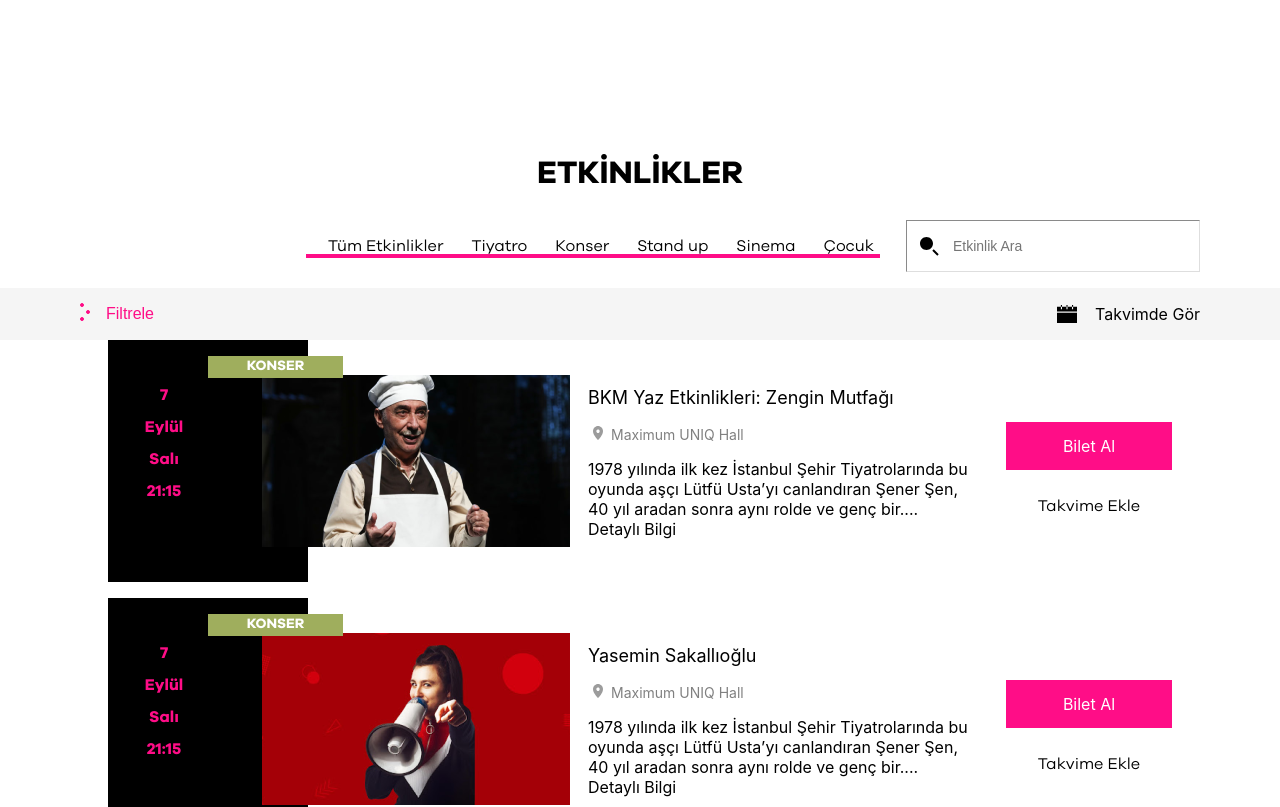
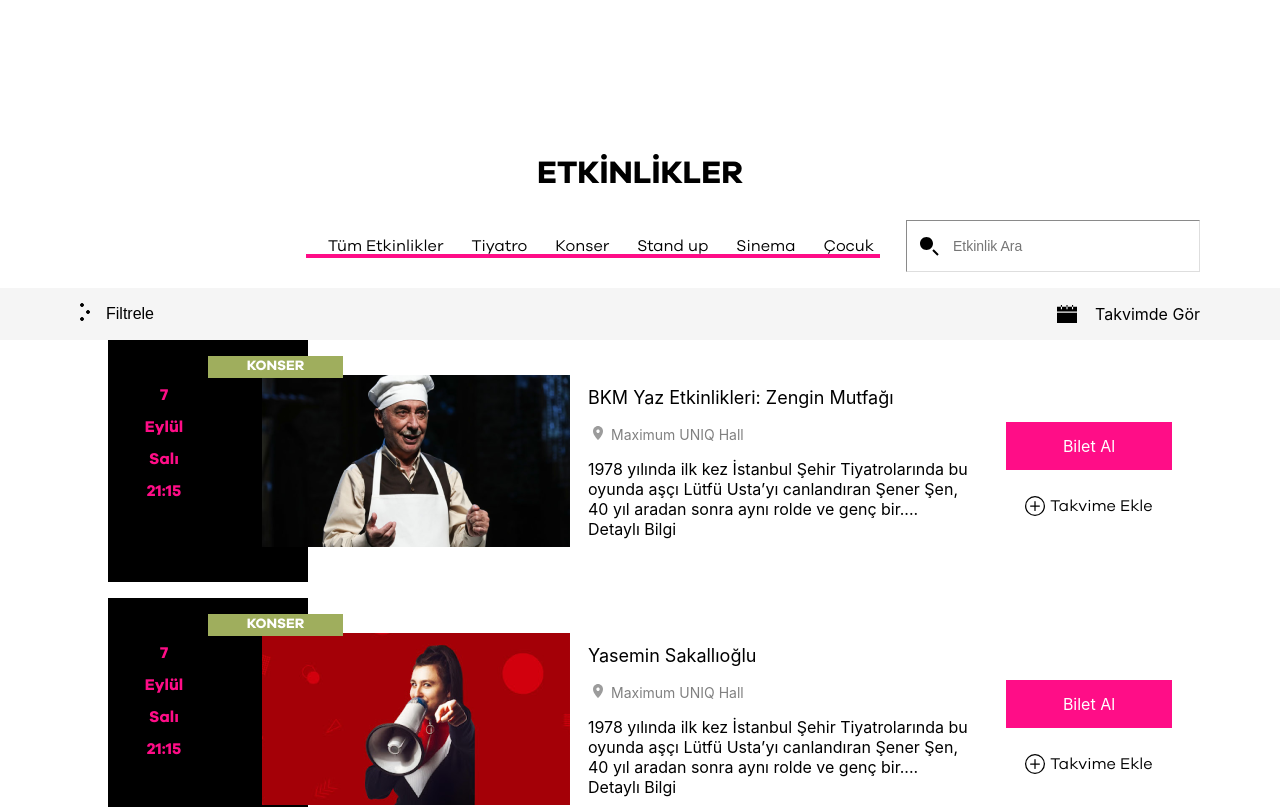
Before and after one commit to mertyatir/madde22challange, a React (Create React App) app: page / in a window 1280 px wide. Shown: the top 807 px of the page. Built offline with nearby package versions, Linux system fonts and the light colour scheme; some icons are missing.

Commit message:
takvime eklendi

```diff
--- a/src/App.css
+++ b/src/App.css
@@ -148,7 +148,7 @@ h2 {
   background-color: var(--white-smoke);
 }
 
-.filterButton {
+.filterButton.active {
   display: flex;
   appearance: none;
   align-items: center;
@@ -172,6 +172,34 @@ h2 {
   border-width: 0;
   border-style: solid;
   box-sizing: border-box;
+  cursor: pointer;
+}
+
+.filterButton.inactive {
+  display: flex;
+  appearance: none;
+  align-items: center;
+  justify-content: center;
+  user-select: none;
+  position: relative;
+  white-space: nowrap;
+  vertical-align: middle;
+  outline: transparent solid 2px;
+  outline-offset: 2px;
+  width: auto;
+  height: 26px;
+  min-width: auto;
+  font-size: 16px;
+  padding-inline-start: 0.75rem;
+  padding-inline-end: 0.75rem;
+  background: none;
+  color: black;
+  margin: 0px;
+  padding: 0px;
+  border-width: 0;
+  border-style: solid;
+  box-sizing: border-box;
+  cursor: pointer;
 }
 
 .filterSectionDivider {
@@ -328,6 +356,9 @@ h2 {
   min-width: 135px;
   font-size: 16px;
   font-family: GalanoGrotesqueRegular;
+  display: flex;
+  justify-content: center;
+  cursor: pointer;
 }
 
 .addToCalendarText {
@@ -368,11 +399,6 @@ h2 {
   position: absolute;
 }
 
-.filterSectionDivider:hover {
-  color: var(--pink);
-  cursor: pointer;
-}
-
 .dropdownItem {
   cursor: pointer;
   display: inline-flex;
--- a/src/components/Filter.js
+++ b/src/components/Filter.js
@@ -1,5 +1,6 @@
 import React, { useState, useRef } from "react"
 import { ReactComponent as ThreeDots } from "../assets/threeDots.svg"
+import { ReactComponent as ThreeDotsInactive } from "../assets/threeDotsInactive.svg"
 
 import { BsSquare, BsCheckSquare } from "react-icons/bs"
 
@@ -39,13 +40,13 @@ function Filter() {
       <div className="menu-container" ref={menuRef}>
         <button
           type="button"
-          className="filterButton"
+          className={`filterButton ${open ? "active" : "inactive"}`}
           onClick={() => {
             setOpen(!open)
           }}
         >
           <div className="filterIconContainer">
-            <ThreeDots />
+            {open ? <ThreeDots /> : <ThreeDotsInactive />}
           </div>
           Filtrele
         </button>
--- a/src/components/ItemBox.js
+++ b/src/components/ItemBox.js
@@ -1,8 +1,14 @@
-import React from "react"
+import React, { useState } from "react"
 
 import { ReactComponent as LocationIcon } from "../assets/Frame.svg"
 
+import { BsPlusCircle } from "react-icons/bs"
+
+import { ReactComponent as AddedIcon } from "../assets/added.svg"
+
 function ItemBox({ title, infoText, img }) {
+  const [selected, setSelected] = useState(false)
+
   return (
     <div className="itemBoxContainer">
       <div className="dateContainer">
@@ -35,12 +41,18 @@ function ItemBox({ title, infoText, img }) {
           <button
             type="button"
             id="addToCalendarButton"
-            aria-haspopup="dialog"
-            aria-expanded="false"
-            aria-controls="popover-content-76"
+            onClick={() => {
+              setSelected(!selected)
+            }}
           >
             <span class="addToCalendarText"></span>
-            Takvime Ekle
+            {selected ? (
+              <AddedIcon size={20} style={{ marginRight: 5 }} />
+            ) : (
+              <BsPlusCircle size={20} style={{ marginRight: 5 }} />
+            )}
+
+            {selected ? "Takvime Eklendi" : "Takvime Ekle"}
           </button>
         </div>
       </div>
```
Also changed, not shown: src/assets/added.svg (added), src/assets/threeDotsInactive.svg (added).
